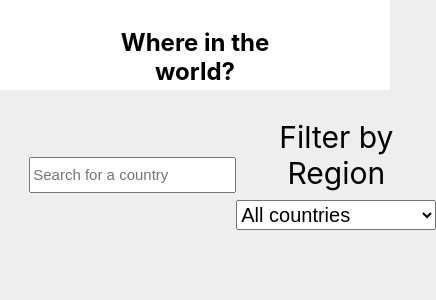
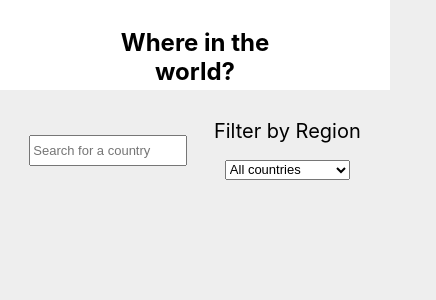
Before and after one commit to semperag/Countries-Api, a React (Create React App) app: page / in a window 390 px wide. Shown: the top 300 px of the page, 436 px wide, since content can reach past the window. Built offline with nearby package versions, Linux system fonts and the light colour scheme; no server answers.

Commit message:
smaller screen

```diff
--- a/src/SearchBar.css
+++ b/src/SearchBar.css
@@ -7,13 +7,6 @@
     height: 40px;
     width: 250px;
     font-size: 20px;
-  }
-
-  #filter {
-    display: flex;
-    flex-direction: row;
-    justify-content: space-between;
-    background-color: red;
   }
 
   .filterbar .title {
@@ -34,4 +27,33 @@
         font-size: 15px;
 
     }
+
+    .filterbar .title {
+      font-size: 25px;
+    }
+
+    .filterbar select {
+      height: 25px;
+      font-size: 15px;
+      width: 175px;
+    }
 }
+
+@media screen and (max-width: 550px) {
+  .searchbar input {
+      height: 25px;
+      width: 150px;
+      font-size: 13px;
+
+  }
+
+  .filterbar .title {
+    font-size: 20px;
+  }
+
+  .filterbar select {
+    height: 20px;
+    font-size: 13px;
+    width: 125px;
+  }
+}
```
